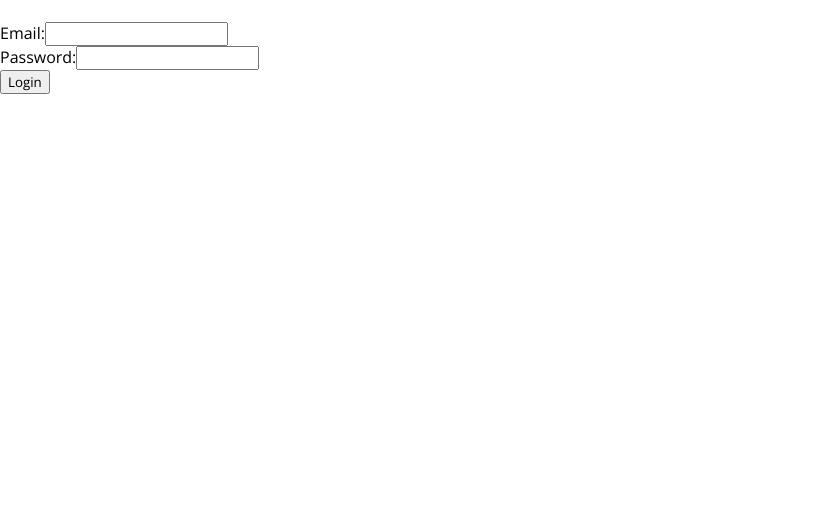
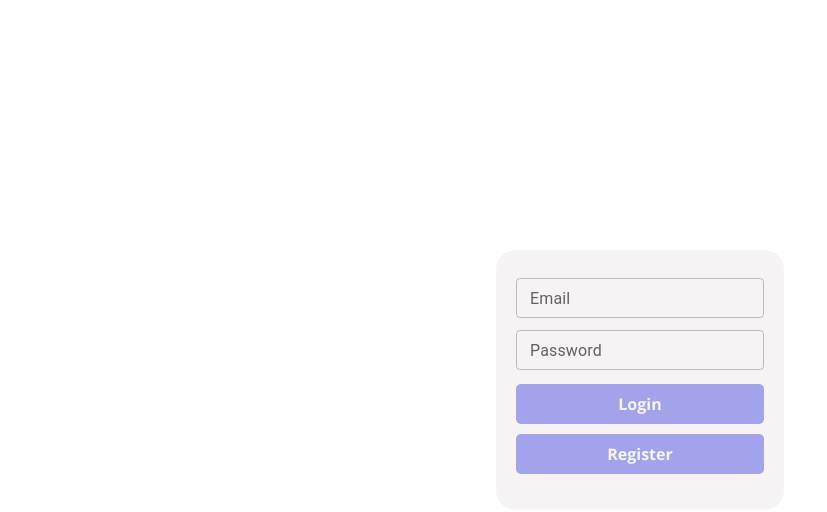
Before and after one commit to Rinaldo23/Ecom, a React (Create React App) app in the folder client/: page /login in a window 1280 px wide. Shown: the top 512 px of the page, without its empty margins (0-827 px from the left). Built offline with nearby package versions, Linux system fonts and the light colour scheme.

Commit message:
Login page UI

```diff
--- a/client/src/pages/Login/Login.jsx
+++ b/client/src/pages/Login/Login.jsx
@@ -1,11 +1,13 @@
 import axios from "axios";
 import React, {useState} from "react";
 import {useDispatch} from "react-redux";
-import {useNavigate, useRouteError} from "react-router-dom";
+import {Link, useNavigate, useRouteError} from "react-router-dom";
 import {makeRequest} from "../../makeRequest";
 import {loginCall} from "../../redux/apiCalls";
 import {loginSuccess} from "../../redux/authReducer";
-// import "./Login.scss";
+import TextField from "@mui/material/TextField";
+import "./Login.scss";
+
 const Login = () => {
   const navigate = useNavigate();
 
@@ -30,7 +32,7 @@ const Login = () => {
         console.log("User token", response.data.jwt);
 
         dispatch(loginSuccess(response.data.user));
-        navigate("/")
+        navigate("/");
       })
       .catch((error) => {
         console.log("An error occurred:", error.response);
@@ -44,26 +46,36 @@ const Login = () => {
 
   return (
     <form onSubmit={handleSubmit}>
-      <br />
-      <label>
-        Email:
-        <input
+      <div className="login">
+        <div className="login-container">
+          <TextField
+            fullWidth
             type="text"
             name="identifier"
+            size="small"
+            margin="dense"
+            id="outlined-basic"
+            label="Email"
+            variant="outlined"
             onChange={(e) => handleChange(e)}
           />
-      </label>
-      <br />
-      <label>
-        Password:
-        <input
+          <TextField
+            fullWidth
+            size="small"
+            margin="dense"
             type="password"
             name="password"
+            id="outlined-basic"
+            label="Password"
+            variant="outlined"
             onChange={(e) => handleChange(e)}
           />
-      </label>
-      <br />
           <button>Login</button>
+          <Link className="link" to="/register">
+            <span>Register</span>
+          </Link>
+        </div>
+      </div>
     </form>
   );
 };
--- /dev/null
+++ b/client/src/pages/Login/Login.scss
@@ -0,0 +1,55 @@
+.login{
+    display: flex;
+    flex-direction: column;
+    justify-content: center;
+    align-items: center;
+
+    .login-container{
+        display: flex;
+        flex-direction: column;
+        align-items: center;
+        padding: 20px;
+        margin-top: 250px;
+        height: 220px;
+        border-radius: 20px;
+        background-color: rgb(245, 243, 243);
+
+        button{
+            margin-top: 10px;
+            width: 100%;
+            height: 40px;
+            background-color: rgb(163, 163, 236);
+            color: whitesmoke;
+            font-weight: 700;
+            font-size:medium;
+            border-radius: 5px;
+            border: none;
+
+            &:hover{
+                cursor: pointer;
+                scale: 105%;
+                transition: ease 1ms;
+            }
+        }
+        .link{
+            display: flex;
+            justify-content: center;
+            align-items: center;
+            margin-top: 10px;
+            width: 100%;
+            height: 40px;
+            background-color: rgb(163, 163, 236);
+            color: whitesmoke;
+            font-weight: 700;
+            font-size:medium;
+            border-radius: 5px;
+            border: none;
+
+            &:hover{
+                cursor: pointer;
+                scale: 105%;
+                transition: ease 1ms;
+            }
+        }
+    }
+}
```
Lines whose indentation alone changed are shown as unchanged.
